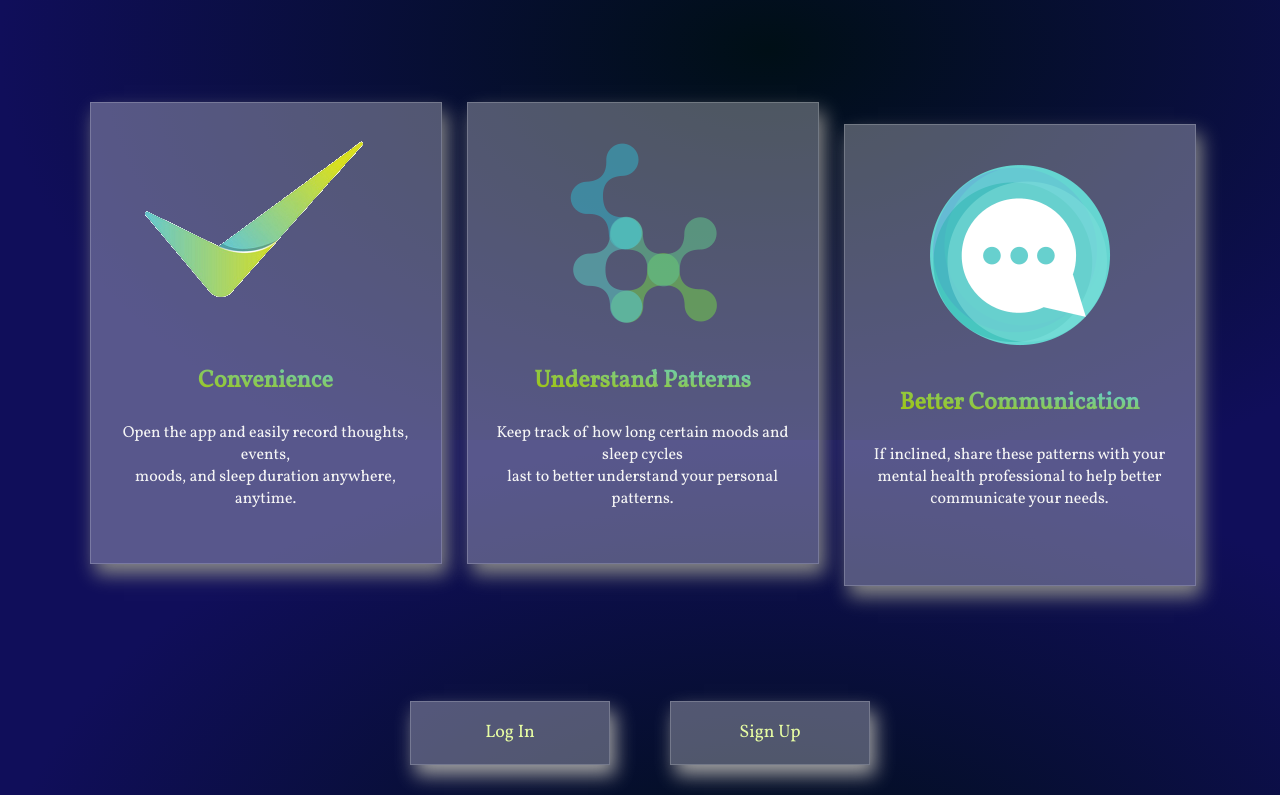
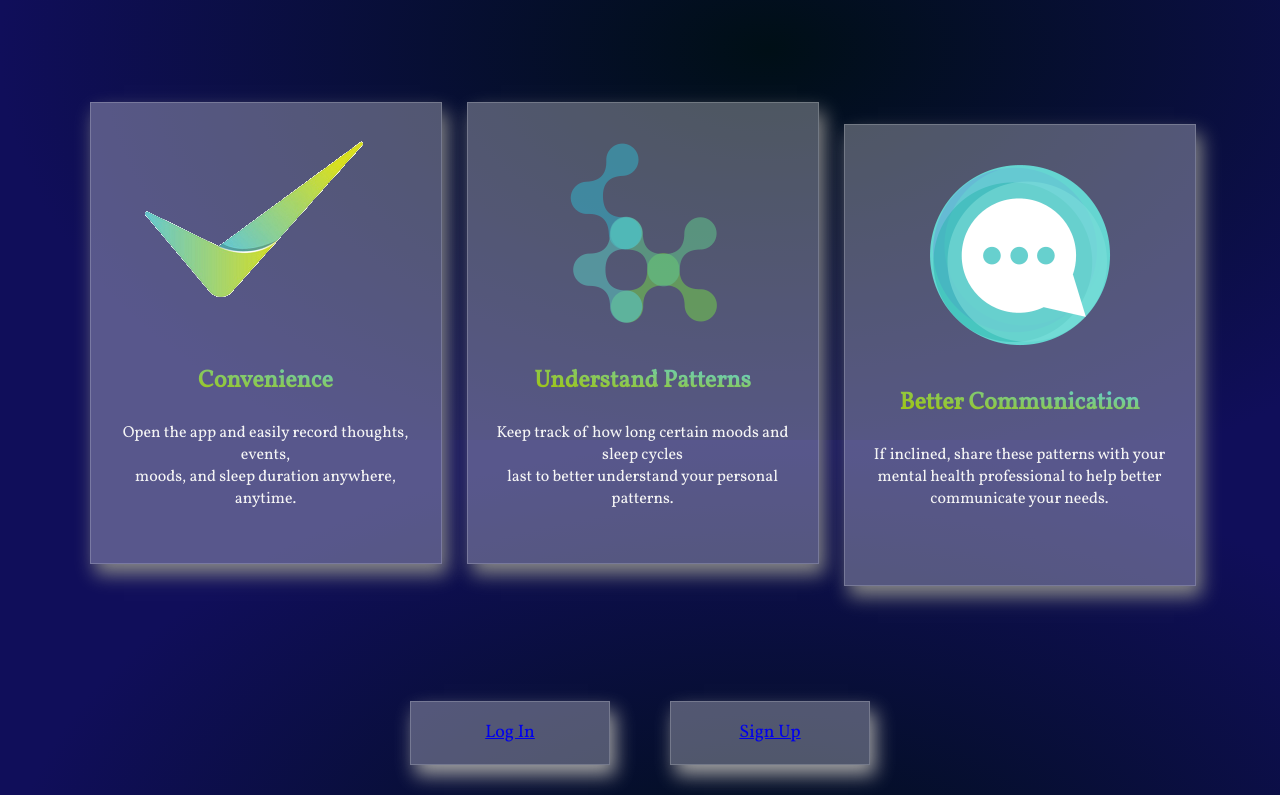
Before and after one commit to jessmichaud488/Patterns-Journal-Frontend, a React (Create React App) app: page / in a window 1280 px wide. Shown: the part 428-1223 px from the top of the page. Built offline with nearby package versions, Linux system fonts and the light colour scheme; no server answers.

Commit message:
Deleted doubled code on buttons

```diff
--- a/src/App.css
+++ b/src/App.css
@@ -136,14 +136,6 @@ button {
   background-color: rgb(255,255,255, 0.3);
   box-shadow: 5px 10px 18px #a1a1a1;
   border: rgb(255,255,255, 0.2) 1px solid;
-  font-family: 'Vollkorn', serif;
-}
-
-.homepageButton {
-  text-decoration: none !important;
-  color: #e7fda3;
-  font-size: 18px;
-  padding: 10px;
   font-family: 'Vollkorn', serif;
 }
 
--- a/src/HomePage.js
+++ b/src/HomePage.js
@@ -46,8 +46,8 @@ render () {
             </div>
 
             <div>
-                <button><span><Link to="/logIn" className="homepageButton">Log In</Link></span></button>
-                <button><span><Link to="/signUp" className="homepageButton">Sign Up</Link></span></button>
+                <button><span><Link to="/logIn">Log In</Link></span></button>
+                <button><span><Link to="/signUp">Sign Up</Link></span></button>
             </div>
     </div>
     );
```
